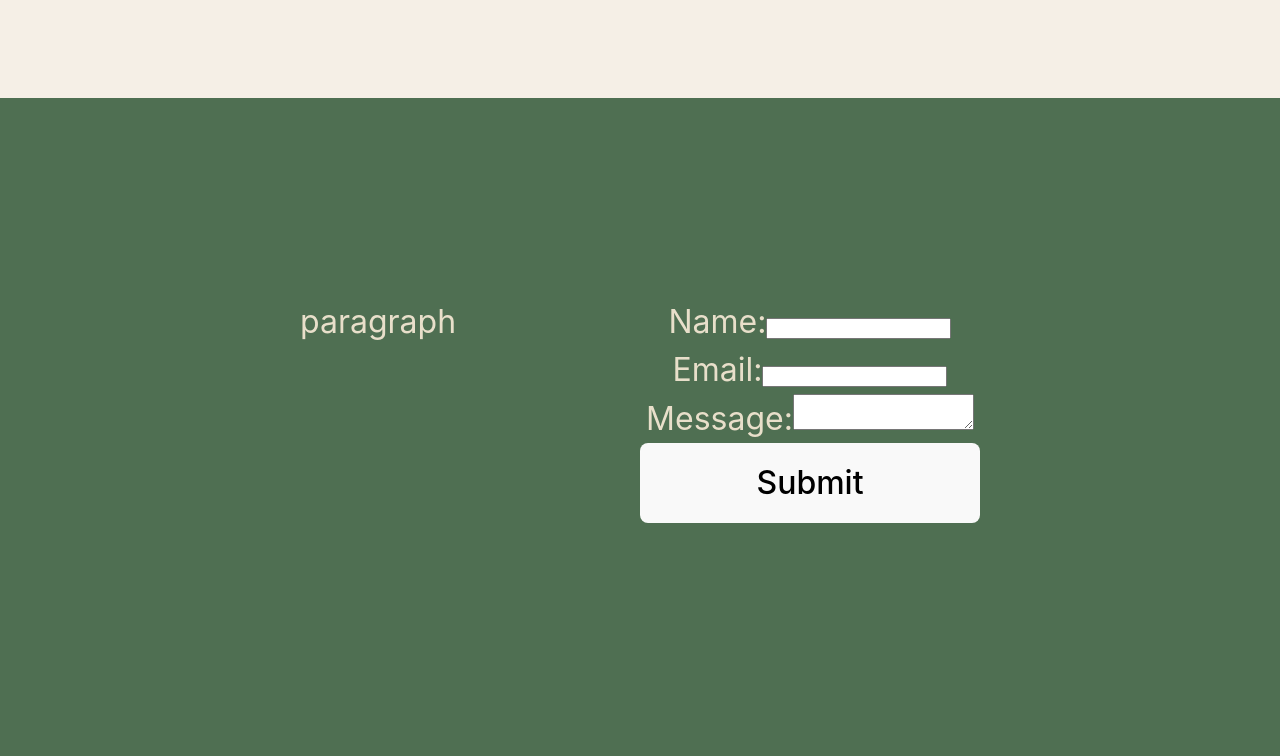
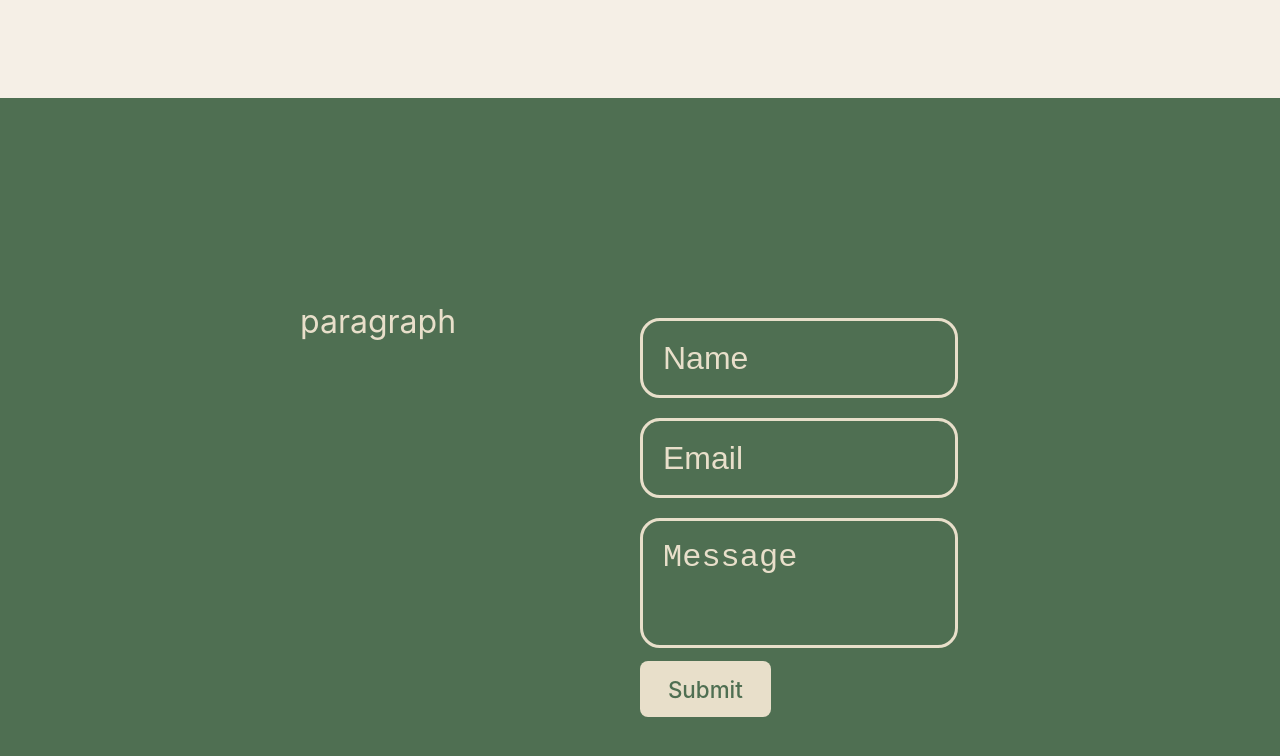
Before and after one commit to yamanerkam/Portfolio-Page, a React (Vite) app: page / in a window 1280 px wide. Shown: the part 3388-4144 px from the top of the page. Built offline with nearby package versions, Linux system fonts and the light colour scheme.

Commit message:
form-update

```diff
--- a/src/index.css
+++ b/src/index.css
@@ -13,6 +13,9 @@
   -moz-osx-font-smoothing: grayscale;
 }
 
+*:focus {
+  outline: none;
+}
 
 
 
--- a/src/pages/Contact/Contact.css
+++ b/src/pages/Contact/Contact.css
@@ -12,8 +12,57 @@
     grid-template-columns: 1fr 1fr;
 }
 
-.form form {
-    display: flex;
-    flex-direction: column;
-    text-align: center;
+
+.submit {
+    font-size: 0.7em;
+    background-color: #E8DFCA;
+    color: #4F6F52;
+
 }
+
+input,
+textarea {
+    margin-top: 20px;
+    color: #E8DFCA;
+    font-size: 2rem;
+    height: 50px;
+    background-color: transparent;
+    border: 3px solid #E8DFCA;
+    border-radius: 20px;
+    width: 80%;
+    transition: all 1s;
+    padding: 12px 20px;
+
+}
+
+
+
+textarea {
+    resize: none;
+    font-size: 2rem;
+
+    width: 80% !important;
+    height: 100px;
+
+
+}
+
+
+
+
+input::placeholder,
+textarea::placeholder {
+    color: #E8DFCA;
+    padding-left: 0px;
+}
+
+textarea::placeholder {
+    padding-top: 6px;
+}
+
+input:hover,
+textarea:hover,
+input:focus,
+textarea:focus {
+    transform: scale(1.1);
+}
--- a/src/pages/Contact/Contact.jsx
+++ b/src/pages/Contact/Contact.jsx
@@ -5,38 +5,35 @@ export default function Contact() {
     return (
         <div className='contact'>
             <div className='main'>
-                <div>paragraph</div>
+                <div className='parag'>paragraph</div>
                 <div className="form">
                     <form >
-                        <label>
-                            Name:
                         <input
                             type="text"
                             name="name"
+                            placeholder='Name'
                             required
                         />
-                        </label>
-                        <label>
-                            Email:
+
                         <input
                             type="email"
                             name="email"
+                            placeholder='Email'
                             required
                         />
-                        </label>
-                        <label>
-                            Message:
+
                         <textarea
                             name="message"
+                            placeholder='Message'
                             required
                         />
-                        </label>
-                        <button type="submit">Submit</button>
+
+                        <button className='submit' type="submit">Submit</button>
                     </form>
                 </div>
 
 
             </div>
-        </div>
+        </div >
     )
 }
```
Lines whose indentation alone changed are shown as unchanged.
